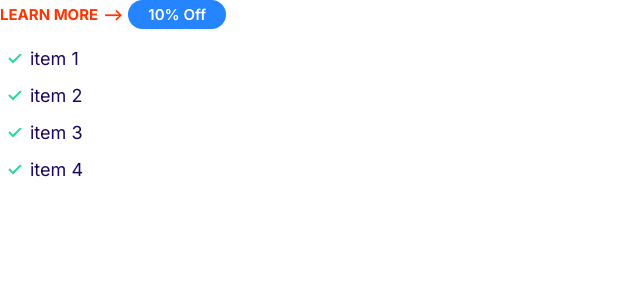
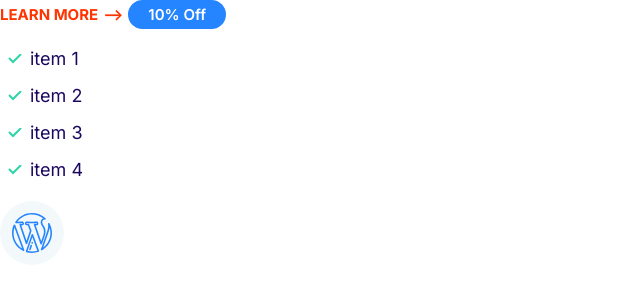
Before and after one commit to zurazautashvili/Moshify, a plain HTML site: page index.html in a window 1280 px wide. Shown: the whole page, without its empty margins (0-640 px from the left). Drawn offline with Linux system fonts and the light colour scheme.

Commit message:
build icons in svg files.

```diff
--- a/css/styles.css
+++ b/css/styles.css
@@ -137,3 +137,22 @@ a {
         padding-left: 0;
     }
 }
+
+/* Icons */
+.icon {
+    width: 40px;
+    height: 40px;
+}
+
+.icon--primary {
+    fill: var(--color-primary);
+}
+.icon-container {
+    background: #f3f9fa;
+    width: 64px;
+    height: 64px;
+    border-radius: 100%;
+    display: inline-flex;
+    justify-content: center;
+    align-items: center;
+}
```
Also changed, not shown: images/sprite.svg (added).
